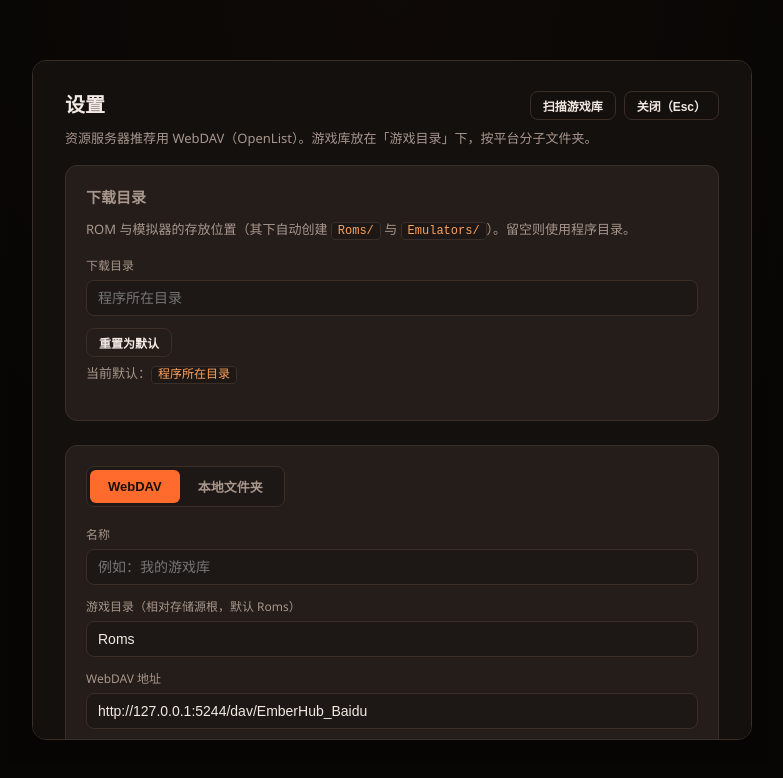
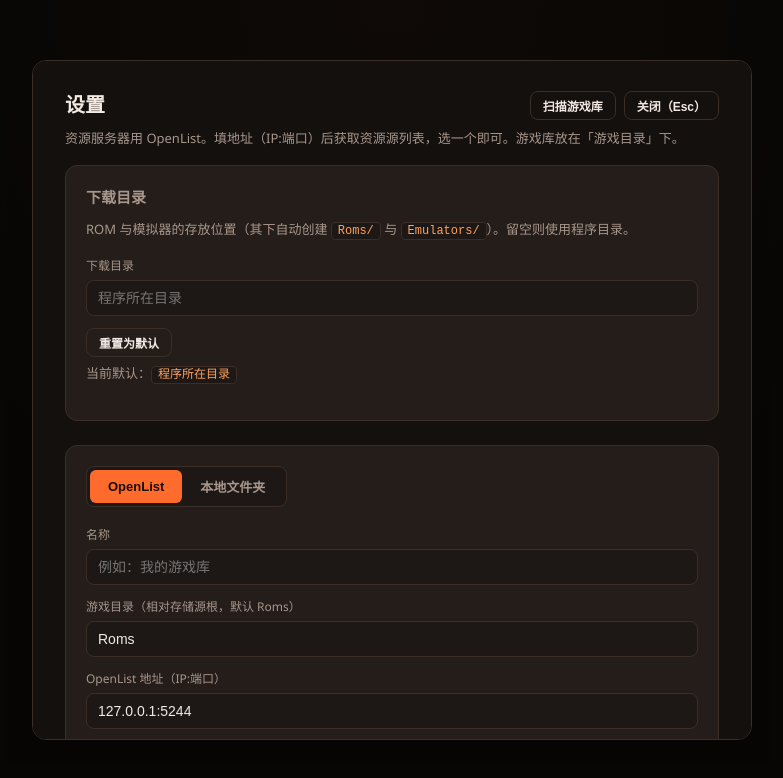
Before and after one commit to kadu999/EmberHub, a React (Vite) app in the folder app/: page / in a window 1280 px wide. Both pictures are taken after a click on the button "打开设置". Shown: the top 778 px of the page, without its empty margins (248-1031 px from the left). Built offline with nearby package versions, Linux system fonts and the light colour scheme.

Commit message:
feat(sources): OpenList source = IP:port + storage picker (rename WebDAV to OpenList)

```diff
--- a/app/src/App.css
+++ b/app/src/App.css
@@ -448,7 +448,8 @@ button.small {
   font-size: 12px;
 }
 
-input {
+input,
+select {
   background: var(--bg-soft);
   border: 1px solid var(--border);
   border-radius: 8px;
@@ -458,8 +459,19 @@ input {
   outline: none;
 }
 
-input:focus {
+input:focus,
+select:focus {
   border-color: var(--ember);
+}
+
+.field-row {
+  display: flex;
+  gap: 8px;
+  align-items: center;
+}
+
+.field-row select {
+  flex: 1;
 }
 
 .card {
--- a/app/src/features/sources/SourcesPage.tsx
+++ b/app/src/features/sources/SourcesPage.tsx
@@ -1,4 +1,4 @@
-// 设置页：存储源配置（本地文件夹 / WebDAV）。
+// 设置页：存储源配置（OpenList / 本地文件夹）。
 // 默认隐藏，按 F1 打开。
 import { useEffect, useState } from "react";
 import { useStore } from "../../store";
@@ -16,14 +16,19 @@ function uid(): string {
 }
 
 function describe(s: SourceConfig): string {
-  if (s.kind === "webdav") return s.url ?? "";
+  if (s.kind === "openlist") return `${s.server ?? ""}${s.mountPath ?? ""}`;
   return s.root ?? "";
 }
 
-// WebDAV（OpenList）表单默认值：预填，可直接修改后再添加
-const DEFAULT_DAV_URL = "http://127.0.0.1:5244/dav/EmberHub_Baidu";
-const DEFAULT_DAV_USER = "admin";
-const DEFAULT_DAV_PASS = "12345";
+// OpenList 表单默认值：预填，可直接修改后再添加
+const DEFAULT_SERVER = "127.0.0.1:5244";
+const DEFAULT_USER = "admin";
+const DEFAULT_PASS = "12345";
+
+interface Mount {
+  path: string;
+  name: string;
+}
 
 export function SourcesPage({ onClose }: Props) {
   const {
@@ -42,15 +47,57 @@ export function SourcesPage({ onClose }: Props) {
     tauri.defaultDownloadDir().then(setDefaultDir).catch(() => undefined);
   }, []);
 
-  const [kind, setKind] = useState<StorageKind>("webdav");
+  const [kind, setKind] = useState<StorageKind>("openlist");
   const [name, setName] = useState("");
   const [romsPath, setRomsPath] = useState("Roms");
   const [root, setRoot] = useState("");
-  const [url, setUrl] = useState(DEFAULT_DAV_URL);
-  const [username, setUsername] = useState(DEFAULT_DAV_USER);
-  const [password, setPassword] = useState(DEFAULT_DAV_PASS);
+  const [server, setServer] = useState(DEFAULT_SERVER);
+  const [mountPath, setMountPath] = useState("");
+  const [mounts, setMounts] = useState<Mount[]>([]);
+  const [loadingMounts, setLoadingMounts] = useState(false);
+  const [username, setUsername] = useState(DEFAULT_USER);
+  const [password, setPassword] = useState(DEFAULT_PASS);
   const [message, setMessage] = useState<{ ok: boolean; text: string } | null>(null);
   const [testing, setTesting] = useState(false);
+
+  /** 只填 IP:端口 也能用，自动补 http:// 并去掉结尾斜杠。 */
+  function normalizeServer(v: string): string {
+    const s = v.trim().replace(/\/+$/, "");
+    if (!s) return "";
+    return /^https?:\/\//i.test(s) ? s : `http://${s}`;
+  }
+
+  /** 从 OpenList 拉取资源源（挂载）列表。 */
+  async function fetchMounts() {
+    const base = normalizeServer(server);
+    if (!base) {
+      setMessage({ ok: false, text: "请先填写 OpenList 地址（IP:端口）" });
+      return;
+    }
+    setLoadingMounts(true);
+    setMessage(null);
+    try {
+      const entries = await tauri.webdavList(
+        { root: `${base}/dav`, username: username.trim(), password },
+        "",
+      );
+      const dirs: Mount[] = entries
+        .filter((e) => e.is_dir)
+        .map((e) => ({ path: `/${e.path || e.name}`, name: e.name }));
+      setMounts(dirs);
+      if (dirs.length === 0) {
+        setMessage({ ok: false, text: "没有找到资源源（检查账号密码，或 OpenList 里还没挂载存储）" });
+      } else {
+        setMountPath((prev) => (prev && dirs.some((d) => d.path === prev) ? prev : dirs[0].path));
+        setMessage({ ok: true, text: `找到 ${dirs.length} 个资源源` });
+      }
+    } catch (e) {
+      setMounts([]);
+      setMessage({ ok: false, text: `获取失败：${String(e)}` });
+    } finally {
+      setLoadingMounts(false);
+    }
+  }
 
   function buildConfig(): SourceConfig | null {
     if (kind === "local") {
@@ -63,13 +110,14 @@ export function SourcesPage({ onClose }: Props) {
         root: root.trim(),
       };
     }
-    if (!url.trim()) return null;
+    if (!normalizeServer(server) || !mountPath) return null;
     return {
       id: uid(),
-      name: name.trim() || "WebDAV",
+      name: name.trim() || "OpenList",
       kind,
       romsPath: romsPath.trim(),
-      url: url.trim(),
+      server: server.trim(),
+      mountPath,
       username: username.trim(),
       password,
     };
@@ -92,15 +140,17 @@ export function SourcesPage({ onClose }: Props) {
   async function add() {
     const cfg = buildConfig();
     if (!cfg) {
-      setMessage({ ok: false, text: "请填写必填项" });
+      setMessage({ ok: false, text: "请填写必填项（地址与资源源）" });
       return;
     }
     addSource(cfg);
     setName("");
     setRoot("");
-    setUrl(DEFAULT_DAV_URL);
-    setUsername(DEFAULT_DAV_USER);
-    setPassword(DEFAULT_DAV_PASS);
+    setServer(DEFAULT_SERVER);
+    setMountPath("");
+    setMounts([]);
+    setUsername(DEFAULT_USER);
+    setPassword(DEFAULT_PASS);
     setMessage({ ok: true, text: "已添加存储源" });
   }
 
@@ -126,7 +176,7 @@ export function SourcesPage({ onClose }: Props) {
         </div>
       </div>
       <p className="hint">
-        资源服务器推荐用 WebDAV（OpenList）。游戏库放在「游戏目录」下，按平台分子文件夹。
+        资源服务器用 OpenList。填地址（IP:端口）后获取资源源列表，选一个即可。游戏库放在「游戏目录」下。
       </p>
 
       <div className="card">
@@ -154,8 +204,8 @@ export function SourcesPage({ onClose }: Props) {
 
       <div className="card">
         <div className="segmented">
-          <button className={kind === "webdav" ? "active" : ""} onClick={() => setKind("webdav")}>
-            WebDAV
+          <button className={kind === "openlist" ? "active" : ""} onClick={() => setKind("openlist")}>
+            OpenList
           </button>
           <button className={kind === "local" ? "active" : ""} onClick={() => setKind("local")}>
             本地文件夹
@@ -172,14 +222,14 @@ export function SourcesPage({ onClose }: Props) {
           <input value={romsPath} onChange={(e) => setRomsPath(e.currentTarget.value)} placeholder="Roms" />
         </div>
 
-        {kind === "webdav" && (
+        {kind === "openlist" && (
           <>
             <div className="field">
-              <label>WebDAV 地址</label>
+              <label>OpenList 地址（IP:端口）</label>
               <input
-                value={url}
-                onChange={(e) => setUrl(e.currentTarget.value)}
-                placeholder="http://127.0.0.1:5244/dav"
+                value={server}
+                onChange={(e) => setServer(e.currentTarget.value)}
+                placeholder="127.0.0.1:5244"
               />
             </div>
             <div className="field">
@@ -190,6 +240,34 @@ export function SourcesPage({ onClose }: Props) {
               <label>密码</label>
               <input type="password" value={password} onChange={(e) => setPassword(e.currentTarget.value)} />
             </div>
+            <div className="field">
+              <label>资源源（OpenList 挂载）</label>
+              <div className="field-row">
+                <select
+                  value={mountPath}
+                  onChange={(e) => setMountPath(e.currentTarget.value)}
+                  disabled={mounts.length === 0}
+                >
+                  {mounts.length === 0 ? (
+                    <option value="">{loadingMounts ? "获取中…" : "点击右侧按钮获取"}</option>
+                  ) : (
+                    mounts.map((m) => (
+                      <option key={m.path} value={m.path}>
+                        {m.name}
+                      </option>
+                    ))
+                  )}
+                </select>
+                <button className="ghost small" onClick={() => void fetchMounts()} disabled={loadingMounts}>
+                  {loadingMounts ? "获取中…" : "获取资源源"}
+                </button>
+              </div>
+            </div>
+            {mountPath && (
+              <p className="hint">
+                将使用：<code>{normalizeServer(server)}/dav{mountPath}</code>
+              </p>
+            )}
           </>
         )}
 
@@ -208,7 +286,7 @@ export function SourcesPage({ onClose }: Props) {
             onClick={() => {
               const cfg = buildConfig();
               if (cfg) void test(cfg);
-              else setMessage({ ok: false, text: "请填写必填项" });
+              else setMessage({ ok: false, text: "请填写必填项（地址与资源源）" });
             }}
           >
             {testing ? "测试中…" : "测试连接"}
--- a/app/src/storage/index.ts
+++ b/app/src/storage/index.ts
@@ -1,4 +1,5 @@
 // 存储源工厂：根据配置创建对应的 Provider。
+import { openlistDavUrl } from "./types";
 import type { SourceConfig, StorageProvider } from "./types";
 import { LocalProvider } from "./providers/local";
 import { WebDavProvider } from "./providers/webdav";
@@ -7,9 +8,9 @@ export function createProvider(source: SourceConfig): StorageProvider {
   switch (source.kind) {
     case "local":
       return new LocalProvider(source.root ?? "");
-    case "webdav":
+    case "openlist":
       return new WebDavProvider(
-        source.url ?? "",
+        openlistDavUrl(source),
         source.username ?? "",
         source.password ?? "",
       );
--- a/app/src/storage/providers/webdav.ts
+++ b/app/src/storage/providers/webdav.ts
@@ -4,7 +4,7 @@ import { tauri, type DavAuth } from "../../lib/tauri";
 import type { RemoteEntry, StorageProvider } from "../types";
 
 export class WebDavProvider implements StorageProvider {
-  readonly kind = "webdav" as const;
+  readonly kind = "openlist" as const;
   private readonly auth: DavAuth;
 
   constructor(url: string, username: string, password: string) {
--- a/app/src/storage/types.ts
+++ b/app/src/storage/types.ts
@@ -2,7 +2,7 @@
 // 直连优先，想加哪个 Provider 就实现这个接口即可。
 // 详见 docs/ARCHITECTURE.md 第 5 节
 
-export type StorageKind = "local" | "webdav";
+export type StorageKind = "local" | "openlist";
 
 /** 用户配置的一个存储源 */
 export interface SourceConfig {
@@ -17,10 +17,22 @@ export interface SourceConfig {
   downloadDir?: string;
   /** local: 根目录绝对路径 */
   root?: string;
-  /** webdav: 服务地址 */
-  url?: string;
+  /** openlist: 服务地址（ip:端口 或完整 http(s) 地址） */
+  server?: string;
+  /** openlist: 选中的资源源挂载路径，如 /EmberHub_Baidu */
+  mountPath?: string;
   username?: string;
   password?: string;
+}
+
+/** 由 OpenList 地址 + 资源源挂载路径推导 WebDAV 根地址 */
+export function openlistDavUrl(source: SourceConfig): string {
+  const server = (source.server ?? "").trim().replace(/\/+$/, "");
+  if (!server) return "";
+  const withScheme = /^https?:\/\//i.test(server) ? server : `http://${server}`;
+  let mount = (source.mountPath ?? "").trim();
+  if (mount && !mount.startsWith("/")) mount = "/" + mount;
+  return `${withScheme}/dav${mount}`;
 }
 
 /** 远端文件/目录条目，`path` 为相对根的 posix 路径 */
--- a/app/src/store.ts
+++ b/app/src/store.ts
@@ -1,17 +1,33 @@
 // 全局状态：存储源与当前选中源（持久化到 localStorage）。
 import { create } from "zustand";
 import { persist } from "zustand/middleware";
-import type { SourceConfig, StorageKind } from "./storage/types";
+import type { SourceConfig } from "./storage/types";
 
-/** 当前支持的存储类型；用于过滤历史遗留数据（例如已移除的 FTP）。 */
-const VALID_KINDS: StorageKind[] = ["local", "webdav"];
+/** 从旧的 WebDAV 完整地址解析出 server 与挂载路径。 */
+function parseDavUrl(url: string): { server: string; mountPath: string } {
+  try {
+    const u = new URL(url);
+    return { server: u.host, mountPath: u.pathname.replace(/^\/dav/, "") };
+  } catch {
+    return { server: url, mountPath: "" };
+  }
+}
+
+/** 迁移单个存储源：丢弃已移除的类型（如 FTP），旧的 webdav → openlist。 */
+function migrateSource(s: unknown): SourceConfig | null {
+  if (!s || typeof s !== "object") return null;
+  const o = s as Record<string, unknown>;
+  if (o.kind === "local" || o.kind === "openlist") return o as unknown as SourceConfig;
+  if (o.kind === "webdav") {
+    const { server, mountPath } = parseDavUrl(String(o.url ?? ""));
+    return { ...o, kind: "openlist", server, mountPath } as SourceConfig;
+  }
+  return null;
+}
 
 function sanitizeSources(sources: unknown): SourceConfig[] {
   if (!Array.isArray(sources)) return [];
-  return sources.filter(
-    (s): s is SourceConfig =>
-      !!s && typeof s === "object" && VALID_KINDS.includes((s as SourceConfig).kind),
-  );
+  return sources.map(migrateSource).filter((s): s is SourceConfig => s !== null);
 }
 
 interface AppStore {
```
Also changed, not shown: 2 other files (tests, documents, lock files or other folders).
